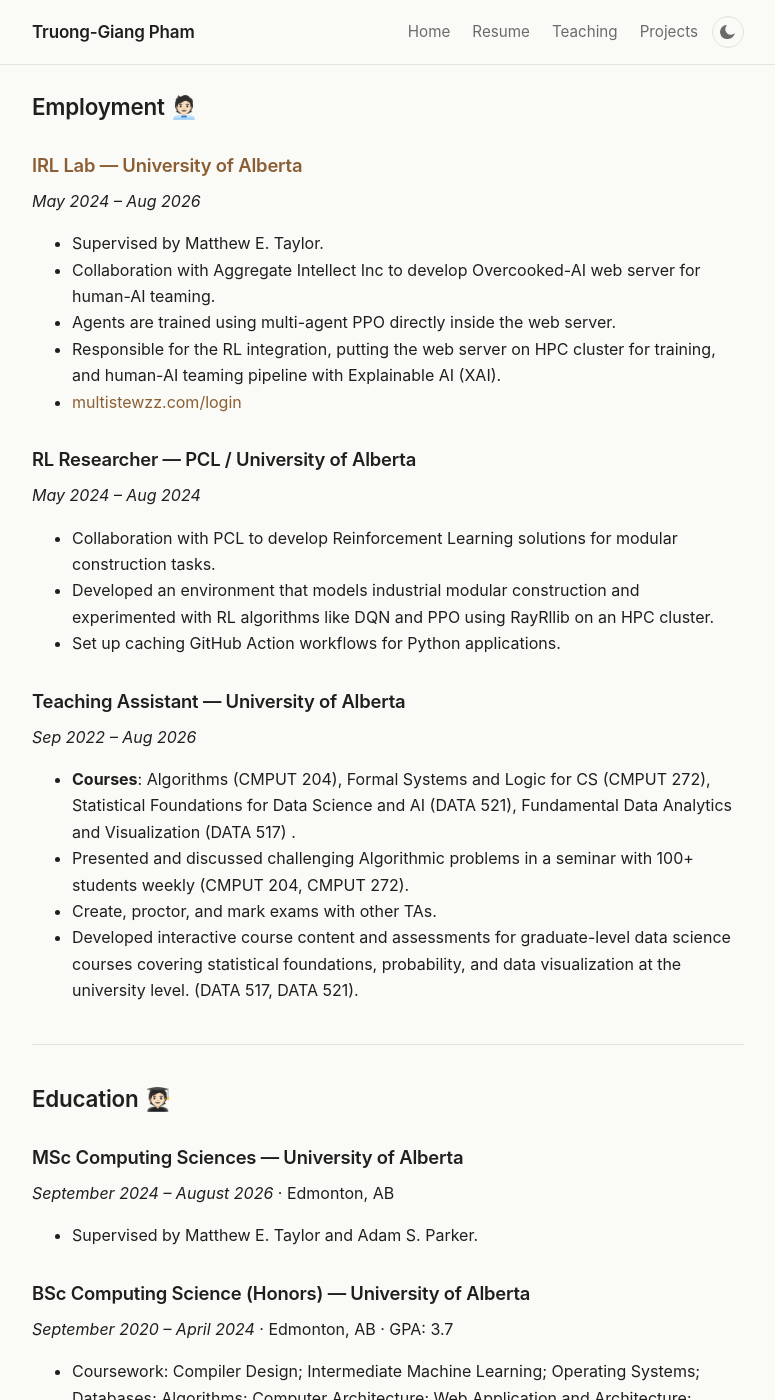
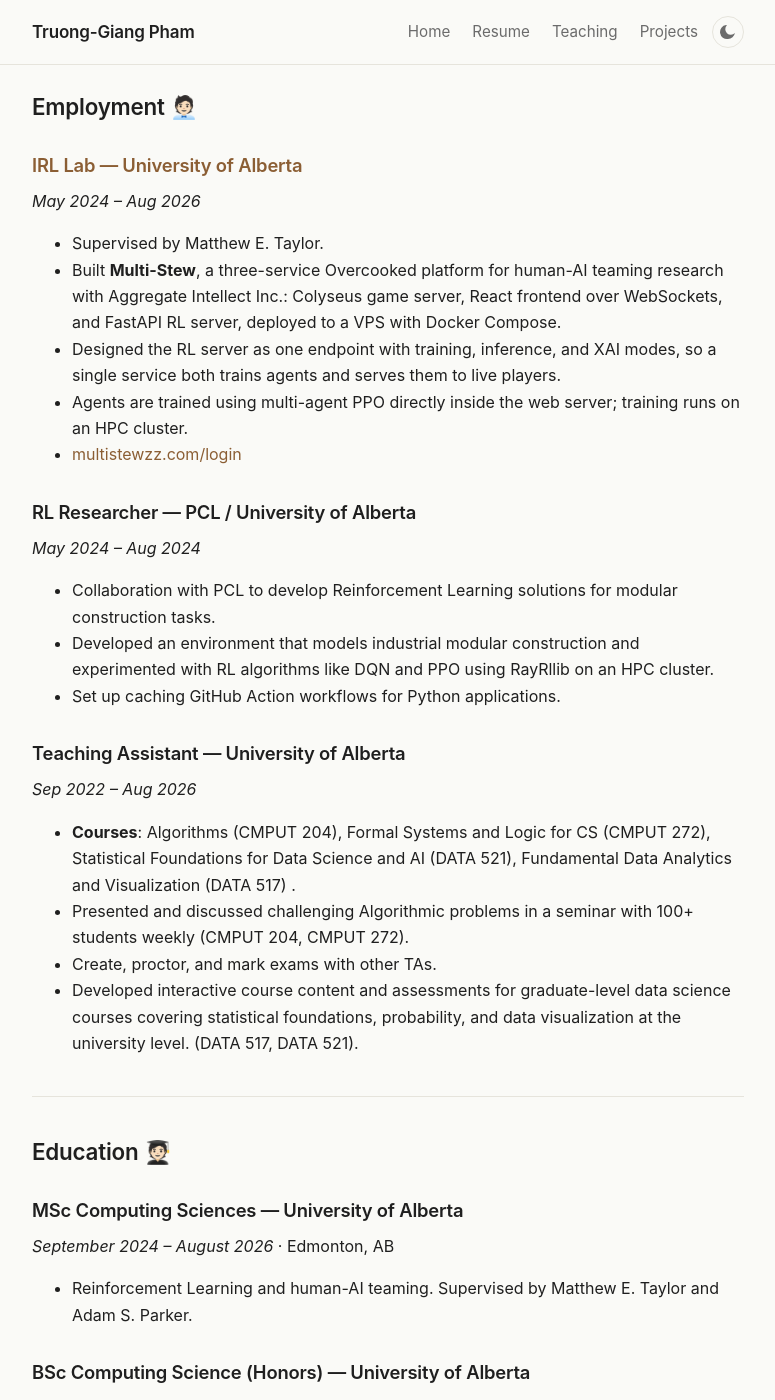
Before and after one commit to TruongGiangPham-1/TruongGiangPham-1.github.io, a Jekyll site: the page built from docs/resume.md, in a window 1280 px wide and 1400 px high, scrolled down 357 px. Shown: the whole window, without its empty margins (252-1027 px from the left). Built offline with Jekyll 4.4.1, drawn with Linux system fonts in a browser that asks for light colours; some of the changed text lies outside the part shown.

Commit message:
update resume 0531

```diff
--- a/docs/resume.md
+++ b/docs/resume.md
@@ -18,7 +18,7 @@
   </div>
 </div>
 
-[Download PDF]({{ '/assets/TruongResume_2026MAY11.pdf' | relative_url }})
+[Download PDF]({{ '/assets/TruongResume.pdf' | relative_url }})
 
 ---
 
@@ -27,9 +27,9 @@
 ### [IRL Lab — University of Alberta](https://irll.ca/)
 *May 2024 – Aug 2026*
 - Supervised by Matthew E. Taylor.
-- Collaboration with Aggregate Intellect Inc to develop Overcooked-AI web server for human-AI teaming.
-- Agents are trained using multi-agent PPO directly inside the web server.
-- Responsible for the RL integration, putting the web server on HPC cluster for training, and human-AI teaming pipeline with Explainable AI (XAI).
+- Built **Multi-Stew**, a three-service Overcooked platform for human-AI teaming research with Aggregate Intellect Inc.: Colyseus game server, React frontend over WebSockets, and FastAPI RL server, deployed to a VPS with Docker Compose.
+- Designed the RL server as one endpoint with training, inference, and XAI modes, so a single service both trains agents and serves them to live players.
+- Agents are trained using multi-agent PPO directly inside the web server; training runs on an HPC cluster.
 - [multistewzz.com/login](https://multistewzz.com/login)
 
 ### RL Researcher — PCL / University of Alberta
@@ -56,7 +56,7 @@
 ### MSc Computing Sciences — University of Alberta
 *September 2024 – August 2026* &middot; Edmonton, AB
 
-- Supervised by Matthew E. Taylor and Adam S. Parker.
+- Reinforcement Learning and human-AI teaming. Supervised by Matthew E. Taylor and Adam S. Parker.
 
 ### BSc Computing Science (Honors) — University of Alberta
 *September 2020 – April 2024* &middot; Edmonton, AB &middot; GPA: 3.7
@@ -97,6 +97,7 @@
 
 ## Technical Skills ⚙️
 
-- **Languages:** C/C++, Python, Java, Assembly (RISC-V, x86, ARM), JavaScript / TypeScript
-- **Frameworks / Libraries:** React, React Native, Django, PyTorch
-- **Tools:** Git, Linux, ANTLRv4, MLIR, SQL, MongoDB, Android Studio
+- **Languages:** C/C++, Python, Java, Assembly (RISC-V, x86, ARM), JavaScript / TypeScript, SQL
+- **ML & RL:** PyTorch, Ray RLlib, multi-agent RL, HPC / distributed training
+- **Compilers & Systems:** MLIR, LLVM, ANTLRv4, concurrency, parallel programming
+- **Web & Tools:** React, React Native, Node / Colyseus, FastAPI, Django, Docker, Apptainer, Git, GitHub Actions CI, Linux, MongoDB
```
Also changed, not shown: docs/papers/0531.md (added, +53 -0 lines), 2 other files.
